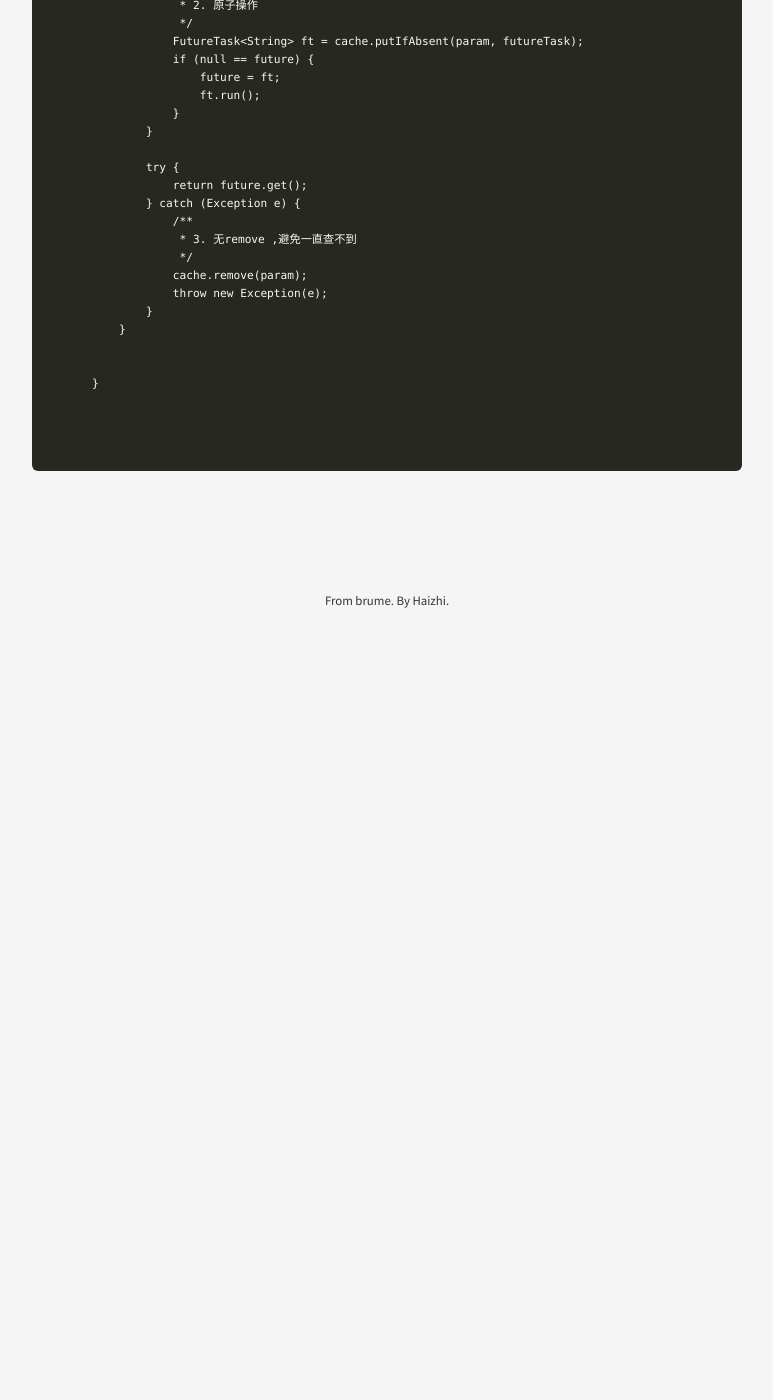
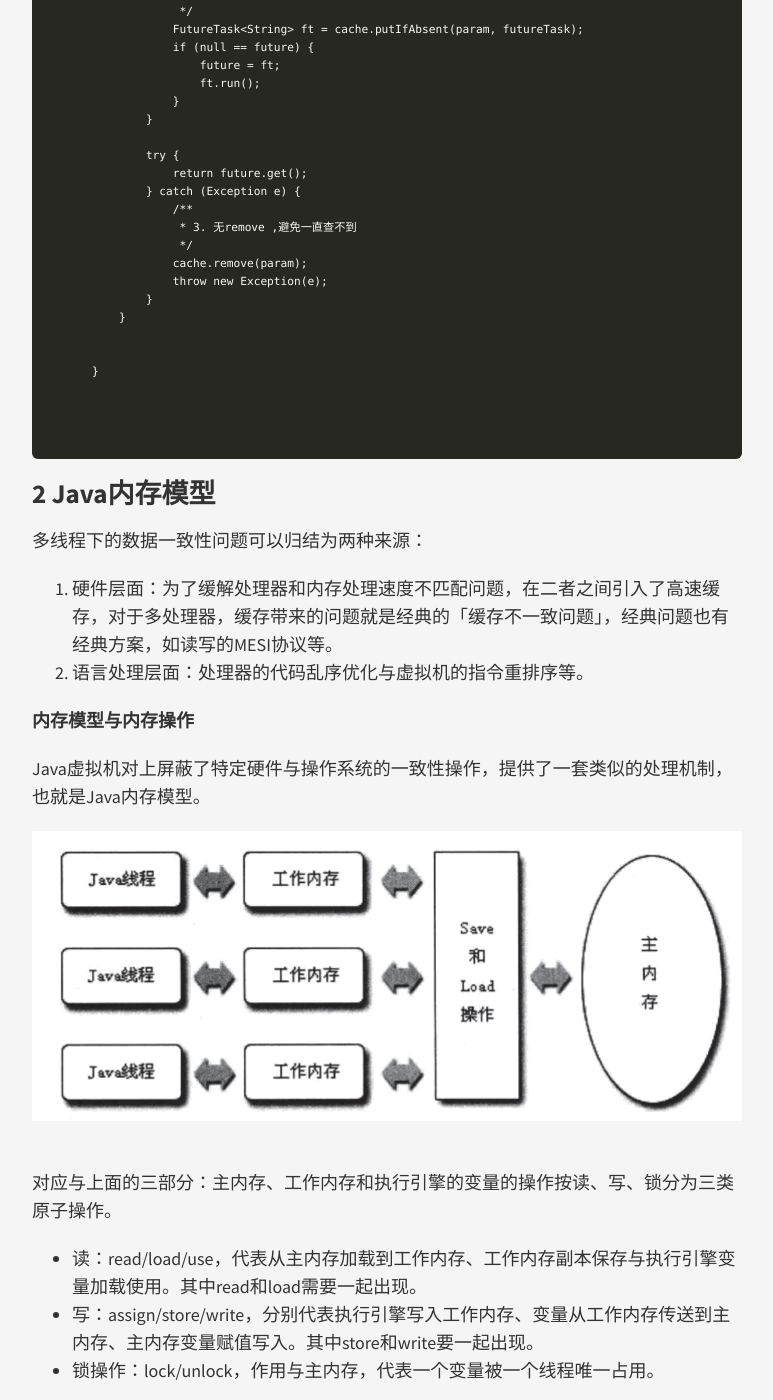
Before and after one commit to younghz/younghz.github.io, a Jekyll site: the page built from _posts/2017-07-09-Java-thread-and-momory-model.md, in a window 1280 px wide and 1400 px high, scrolled down 5197 px. Shown: the whole window, without its empty margins (253-1026 px from the left). Built offline with Jekyll 4.4.1, drawn with Linux system fonts in a browser that asks for light colours; nearby versions of some CDN libraries; before the commit the page ends 5827 px from its top, so only the background shows below that; some of the changed text lies outside the part shown.

Commit message:
Java concurrent

````diff
--- a/_posts/2017-07-09-Java-thread-and-momory-model.md
+++ b/_posts/2017-07-09-Java-thread-and-momory-model.md
@@ -3,20 +3,22 @@
 title: "【T】JAVA并发编程 — 内存模型与线程"
 ---
 
+线程是并行的承载体，并行既是一些情景下完美的解决方案，又是代码复杂度和清晰度的洪水猛兽。
+
 # 1 线程
-## 1.1 线程和进程
+**线程和进程**
 
 操作系统的出现，使得单机多个程序在各自的进程中执行成为可能。各个进程统一由操作系统进行资源的分配，并通过 Socket、信号量、文件等方式进行通信。这种方式大大提高了资源的利用率。
 
 轻量级进程 - 线程的执行通常有操作系统进行调度，分配时间片执行。同一个进程中的线程共享进程的内存地址空间，从同一个堆中进行对象的分配，与进程通信相比，天然有了更好的数据共享优势。但是，每个线程都存在自己的程序计数器、栈、本地变量，也更好的实现了任务的隔离。
 
-## 1.2 处理器和线程
+**处理器和线程**
 
 当单核处理器的时钟频率到达发展瓶颈时，增加处理器内核就成了提升性能的主要方式。多线程异步的方式让处理器的利用率最大化，使单线程的阻塞对处理器利用率以及服务吞吐的影响最小化。
 
 但是需要注意的是，不管是在操作系统层面还是单个进程层面，通常对于线程的总数量是有限制的，那么怎么用尽可能少的线程去做更大的并发呢，在网络IO层面，epoll 或者是 select poll 采用了统一管理连接，轮询连接文件描述符的方式做到了这一点。（https://segmentfault.com/a/1190000003063859）
 
-## 2 线程风险
+## 1.1线程风险
 
 * 性能问题。通常是由上下文切换和资源锁定产生。
 * 安全、正确性问题。非同步的问题。
@@ -212,3 +214,29 @@
 
 }
 ```
+
+# 2 Java内存模型
+
+多线程下的数据一致性问题可以归结为两种来源：
+1. 硬件层面：为了缓解处理器和内存处理速度不匹配问题，在二者之间引入了高速缓存，对于多处理器，缓存带来的问题就是经典的「缓存不一致问题」，经典问题也有经典方案，如读写的MESI协议等。
+2. 语言处理层面：处理器的代码乱序优化与虚拟机的指令重排序等。
+
+#### 内存模型与内存操作
+
+Java虚拟机对上屏蔽了特定硬件与操作系统的一致性操作，提供了一套类似的处理机制，也就是Java内存模型。
+
+![Java内存模型](../resource/java_concurrent/java_memory_model.png)
+
+对应与上面的三部分：主内存、工作内存和执行引擎的变量的操作按读、写、锁分为三类原子操作。
+* 读：read/load/use，代表从主内存加载到工作内存、工作内存副本保存与执行引擎变量加载使用。其中read和load需要一起出现。
+* 写：assign/store/write，分别代表执行引擎写入工作内存、变量从工作内存传送到主内存、主内存变量赋值写入。其中store和write要一起出现。
+* 锁操作：lock/unlock，作用与主内存，代表一个变量被一个线程唯一占用。
+
+以上为针对于Java内存模型变量等的操作，一致性问题来源一(见上)的方案也大多是针对于这些操作的控制完成的，而其二问题一般是通过内存屏障的方式来做。
+
+**volatile**
+以volatile为例，被其修饰的变量通过如下的约束来实现：
+* 禁止指令重排序
+* 对读写指令的出现约束，如同一个变量的load和use要连续出现，写方面assign和store也有同样的要求。
+
+针对于volatile，Java控制原子操作组合/顺序以及指令重排序的方式达到其修饰变量具有可见性的目标。如果需要更大范围的原子性，那么需要
````
Also changed, not shown: other parts of _posts/2017-07-09-Java-thread-and-momory-model.md (+7 -7 lines), _posts/2017-01-01-old 2016 new 2017.md (+3 -1 lines), resource/java_concurrent/java_memory_model.png (added).
